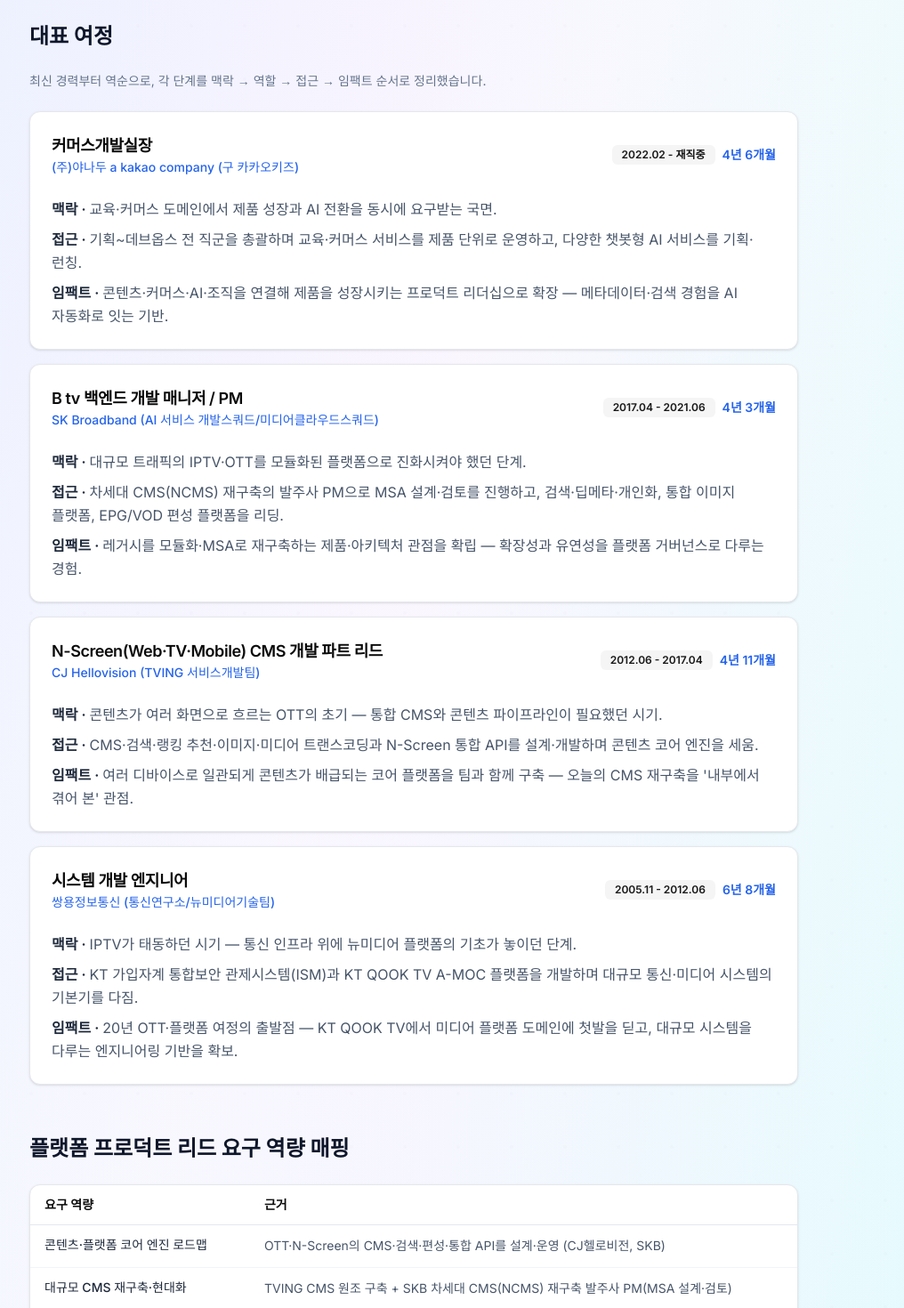
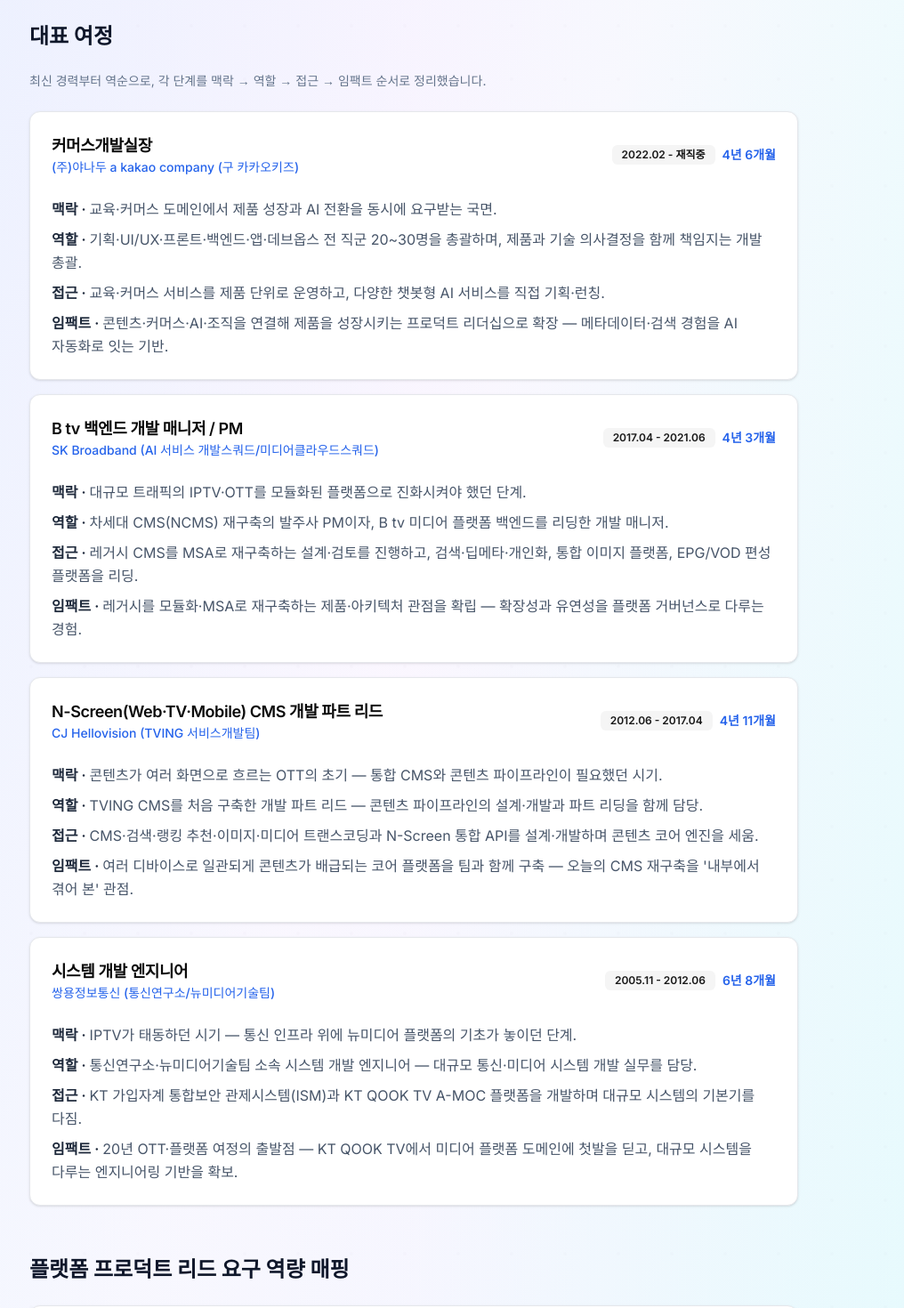
Before and after one commit to withwooyong/withwooyong.github.io, a Next.js app: page /product-lead in a window 1280 px wide. Shown: the part 901-2371 px from the top of the page at 89% size, without its empty margins (175-1191 px from the left). Built offline with nearby package versions, Linux system fonts and the light colour scheme; no server answers.

Commit message:
content: 대표 여정 카드에 역할 서술 추가(맥락→역할→접근→임팩트 4단 구조 완성)

```diff
--- a/pages/product-lead/index.tsx
+++ b/pages/product-lead/index.tsx
@@ -49,7 +49,8 @@ const journey = [
     org: "(주)야나두 a kakao company (구 카카오키즈)",
     role: "커머스개발실장",
     context: "교육·커머스 도메인에서 제품 성장과 AI 전환을 동시에 요구받는 국면.",
-    approach: "기획~데브옵스 전 직군을 총괄하며 교육·커머스 서비스를 제품 단위로 운영하고, 다양한 챗봇형 AI 서비스를 기획·런칭.",
+    roleDetail: "기획·UI/UX·프론트·백엔드·앱·데브옵스 전 직군 20~30명을 총괄하며, 제품과 기술 의사결정을 함께 책임지는 개발 총괄.",
+    approach: "교육·커머스 서비스를 제품 단위로 운영하고, 다양한 챗봇형 AI 서비스를 직접 기획·런칭.",
     impact: "콘텐츠·커머스·AI·조직을 연결해 제품을 성장시키는 프로덕트 리더십으로 확장 — 메타데이터·검색 경험을 AI 자동화로 잇는 기반.",
   },
   {
@@ -58,7 +59,8 @@ const journey = [
     org: "SK Broadband (AI 서비스 개발스쿼드/미디어클라우드스쿼드)",
     role: "B tv 백엔드 개발 매니저 / PM",
     context: "대규모 트래픽의 IPTV·OTT를 모듈화된 플랫폼으로 진화시켜야 했던 단계.",
-    approach: "차세대 CMS(NCMS) 재구축의 발주사 PM으로 MSA 설계·검토를 진행하고, 검색·딥메타·개인화, 통합 이미지 플랫폼, EPG/VOD 편성 플랫폼을 리딩.",
+    roleDetail: "차세대 CMS(NCMS) 재구축의 발주사 PM이자, B tv 미디어 플랫폼 백엔드를 리딩한 개발 매니저.",
+    approach: "레거시 CMS를 MSA로 재구축하는 설계·검토를 진행하고, 검색·딥메타·개인화, 통합 이미지 플랫폼, EPG/VOD 편성 플랫폼을 리딩.",
     impact: "레거시를 모듈화·MSA로 재구축하는 제품·아키텍처 관점을 확립 — 확장성과 유연성을 플랫폼 거버넌스로 다루는 경험.",
   },
   {
@@ -67,6 +69,7 @@ const journey = [
     org: "CJ Hellovision (TVING 서비스개발팀)",
     role: "N-Screen(Web·TV·Mobile) CMS 개발 파트 리드",
     context: "콘텐츠가 여러 화면으로 흐르는 OTT의 초기 — 통합 CMS와 콘텐츠 파이프라인이 필요했던 시기.",
+    roleDetail: "TVING CMS를 처음 구축한 개발 파트 리드 — 콘텐츠 파이프라인의 설계·개발과 파트 리딩을 함께 담당.",
     approach: "CMS·검색·랭킹 추천·이미지·미디어 트랜스코딩과 N-Screen 통합 API를 설계·개발하며 콘텐츠 코어 엔진을 세움.",
     impact: "여러 디바이스로 일관되게 콘텐츠가 배급되는 코어 플랫폼을 팀과 함께 구축 — 오늘의 CMS 재구축을 '내부에서 겪어 본' 관점.",
   },
@@ -76,7 +79,8 @@ const journey = [
     org: "쌍용정보통신 (통신연구소/뉴미디어기술팀)",
     role: "시스템 개발 엔지니어",
     context: "IPTV가 태동하던 시기 — 통신 인프라 위에 뉴미디어 플랫폼의 기초가 놓이던 단계.",
-    approach: "KT 가입자계 통합보안 관제시스템(ISM)과 KT QOOK TV A-MOC 플랫폼을 개발하며 대규모 통신·미디어 시스템의 기본기를 다짐.",
+    roleDetail: "통신연구소·뉴미디어기술팀 소속 시스템 개발 엔지니어 — 대규모 통신·미디어 시스템 개발 실무를 담당.",
+    approach: "KT 가입자계 통합보안 관제시스템(ISM)과 KT QOOK TV A-MOC 플랫폼을 개발하며 대규모 시스템의 기본기를 다짐.",
     impact: "20년 OTT·플랫폼 여정의 출발점 — KT QOOK TV에서 미디어 플랫폼 도메인에 첫발을 딛고, 대규모 시스템을 다루는 엔지니어링 기반을 확보.",
   },
 ];
@@ -230,6 +234,7 @@ export default function ProductLead() {
                   </CardHeader>
                   <CardContent className="space-y-2 text-slate-600 dark:text-slate-300 leading-relaxed">
                     <p><span className="font-semibold text-slate-800 dark:text-slate-200">맥락 · </span>{j.context}</p>
+                    <p><span className="font-semibold text-slate-800 dark:text-slate-200">역할 · </span>{j.roleDetail}</p>
                     <p><span className="font-semibold text-slate-800 dark:text-slate-200">접근 · </span>{j.approach}</p>
                     <p><span className="font-semibold text-slate-800 dark:text-slate-200">임팩트 · </span>{j.impact}</p>
                   </CardContent>
```
